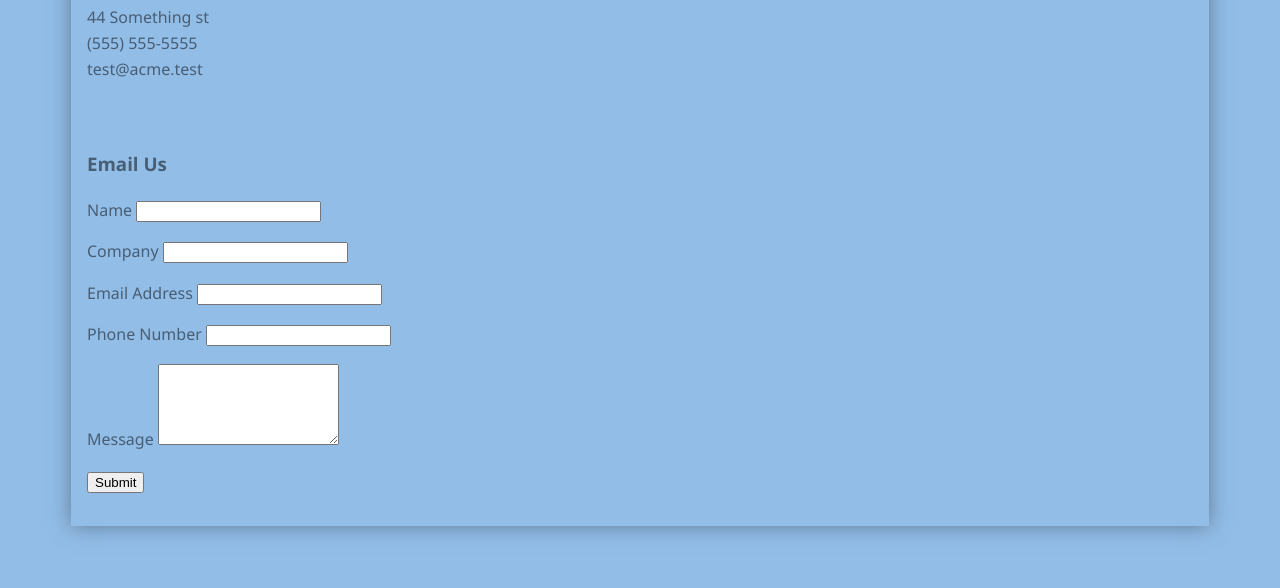
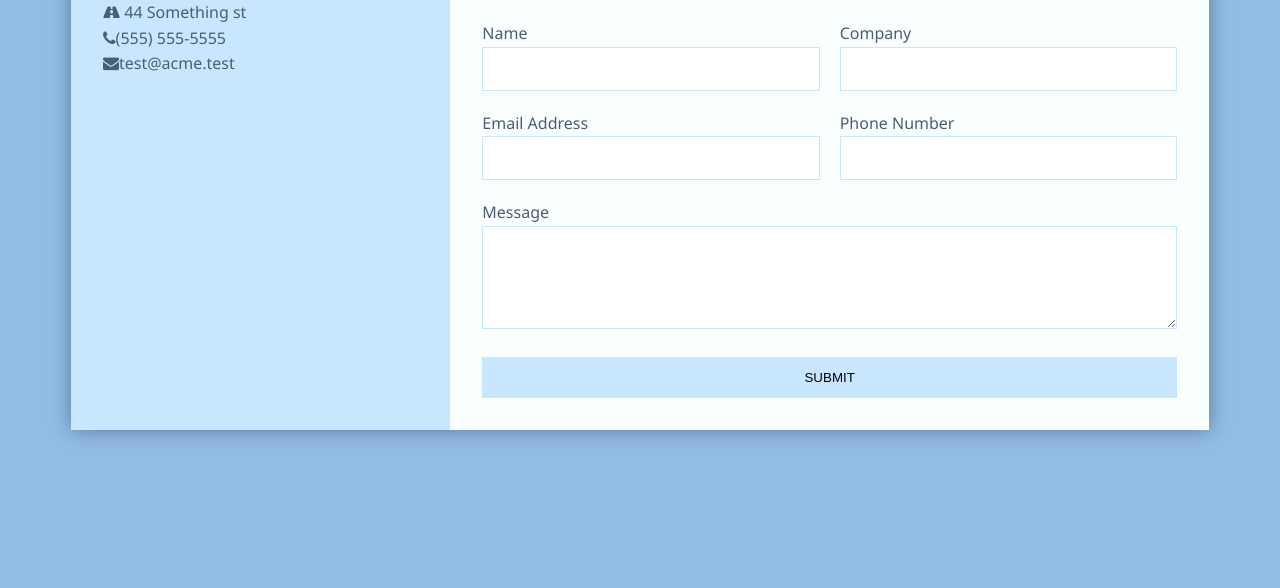
Before and after one commit to seunekunkoya/responsiveWD, a plain HTML site: page index.html in a window 1280 px wide. Shown: the part 212-800 px from the top of the page. Drawn offline with nearby package versions, Linux system fonts and the light colour scheme.

Commit message:
made several several additions

```diff
--- a/index.html
+++ b/index.html
@@ -5,18 +5,21 @@
     <meta name="viewport" content="width=device-width, initial-scale=1.0">
     <meta http-equiv="X-UA-Compatible" content="ie=edge">
     <title>Acme Web Design</title>
+    <link href="https://stackpath.bootstrapcdn.com/font-awesome/4.7.0/css/font-awesome.min.css" rel="stylesheet" integrity="sha384-wvfXpqpZZVQGK6TAh5PVlGOfQNHSoD2xbE+QkPxCAFlNEevoEH3Sl0sibVcOQVnN" crossorigin="anonymous">
+    <link rel="stylesheet" href="https://cdnjs.cloudflare.com/ajax/libs/animate.css/3.7.2/animate.css" />
     <link rel="stylesheet" href="style.css">
 </head>
 <body>
     <div class="container">
         <h1 class="brand"><span>Acme</span> Web Design</h1>
-        <div class="wrapper">
+        <div class="wrapper animated bounceInLeft">
             <div class="company-info">
                 <h3> Acme Web Design</h3>
                 <ul>
-                    <li>44 Something st</li>
-                    <li>(555) 555-5555</li>
-                    <li>test@acme.test</li>
+
+                    <li><i class="fa fa-road"></i> 44 Something st</li>
+                    <li><i class="fa fa-phone"></i>(555) 555-5555</li>
+                    <li><i class="fa fa-envelope"></i>test@acme.test</li>
                 </ul>
             </div>
             <div class="contact">
@@ -42,12 +45,12 @@
                         <input type="text" name="phone">
                     </p>
 
-                    <p>
+                    <p class="full">
                         <label>Message</label>
                         <textarea name="message" rows="5"></textarea>
                     </p>
 
-                    <p>
+                    <p class="full">
                         <button>Submit</button>
                     </p>
                 </form>
--- a/style.css
+++ b/style.css
@@ -38,3 +38,72 @@ ul {
 .wrapper > *{
     padding: 1em;
 }
+
+.company-info{
+    background: #c9e6ff;
+}
+
+.company-info h3, .company-info ul {
+    text-align: center;
+    margin: 0 0 1rem 0;
+}
+
+.contact{
+    background: #f9feff;
+}
+
+/* FORM STYLES */
+.contact form {
+    display: grid;
+    grid-template-columns: 1fr 1fr;
+    grid-gap: 20px;
+}
+
+.contact form label{
+    display: block;
+}
+
+.contact form p {
+    margin: 0;
+}
+
+.contact form .full{
+    grid-column: 1/3; /*stretch to 3*/
+}
+
+.contact form button, .contact form input, .contact form textarea{
+    width: 100%;
+    padding: 1em;
+    border: 1px solid #c9e6ff;
+}
+
+.contact form button{
+    background: #c9e6ff;
+    border: 0;
+    text-transform: uppercase;
+}
+
+.contact form button:hover, .contact form button:focus{
+    background: #92bde7;
+    color: #ffffff;
+    outline: 0;
+    transition: background-color 2s ease-out;
+}
+
+/*Large Screen*/
+
+@media(min-width:700px){
+    .wrapper{
+        display: grid;
+        grid-template-columns: 1fr 2fr;
+    }
+
+    /*all element inside wrapper*/
+    .wrapper > *{
+        padding: 2em;
+    }
+
+    .company-info h3, .company-info ul, .brand{
+        text-align: left;
+    }
+}
```
